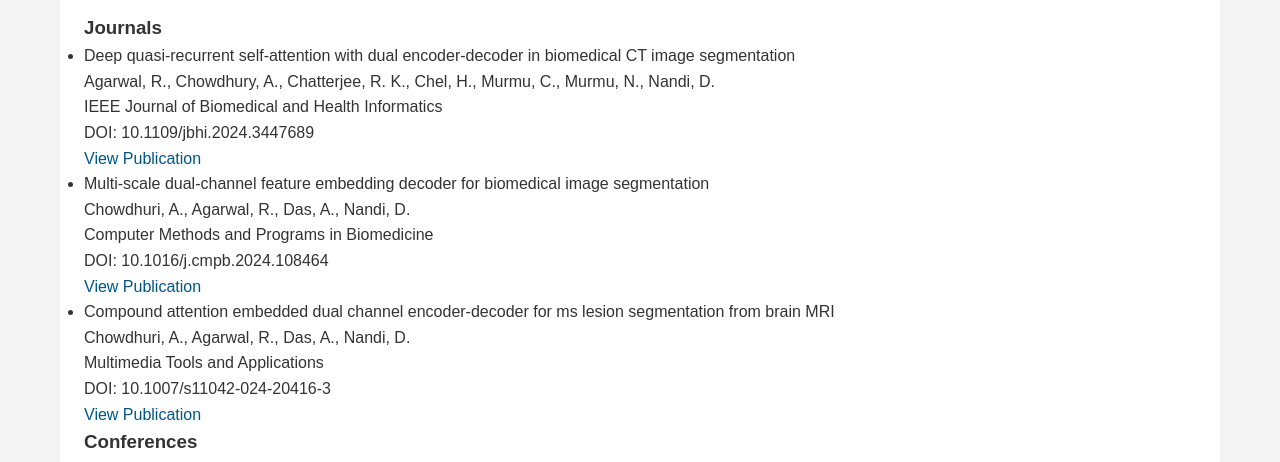
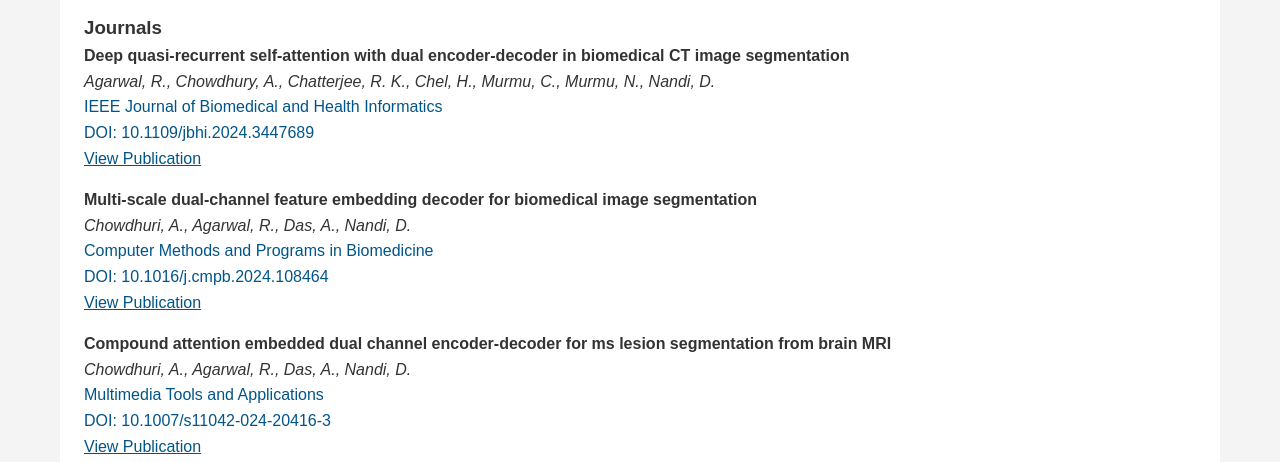
Before and after one commit to RohitAgarwal08/RohitAgarwal08.github.io, a plain HTML site: page publications.html in a window 1280 px wide. Shown: the part 255-717 px from the top of the page. Drawn offline with Linux system fonts and the light colour scheme.

Commit message:
Update style.css

```diff
--- a/assets/style.css
+++ b/assets/style.css
@@ -267,3 +267,48 @@ a:hover {
     list-style-type: circle;
     margin-left: 30px; /* Further indent nested lists */
 }
+
+/* Publications Section */
+section#publications {
+    margin-bottom: 1.5rem;
+    padding: 1.5rem;
+    border-radius: 0.5rem;
+}
+
+section#publications h2 {
+    border-bottom: 2px solid #003366;
+    padding-bottom: 0.5rem;
+    margin-bottom: 1rem;
+    color: #003366;
+}
+
+section#publications ul {
+    list-style-type: none;
+    margin: 0;
+    padding: 0;
+}
+
+section#publications li {
+    margin-bottom: 1rem;
+}
+
+.publication-title {
+    font-weight: bold;
+}
+
+.publication-authors {
+    font-style: italic;
+}
+
+.publication-journal {
+    color: #005588;
+}
+
+.publication-doi {
+    color: #005588;
+}
+
+.publication-link {
+    color: #005588;
+    text-decoration: underline;
+}
```
